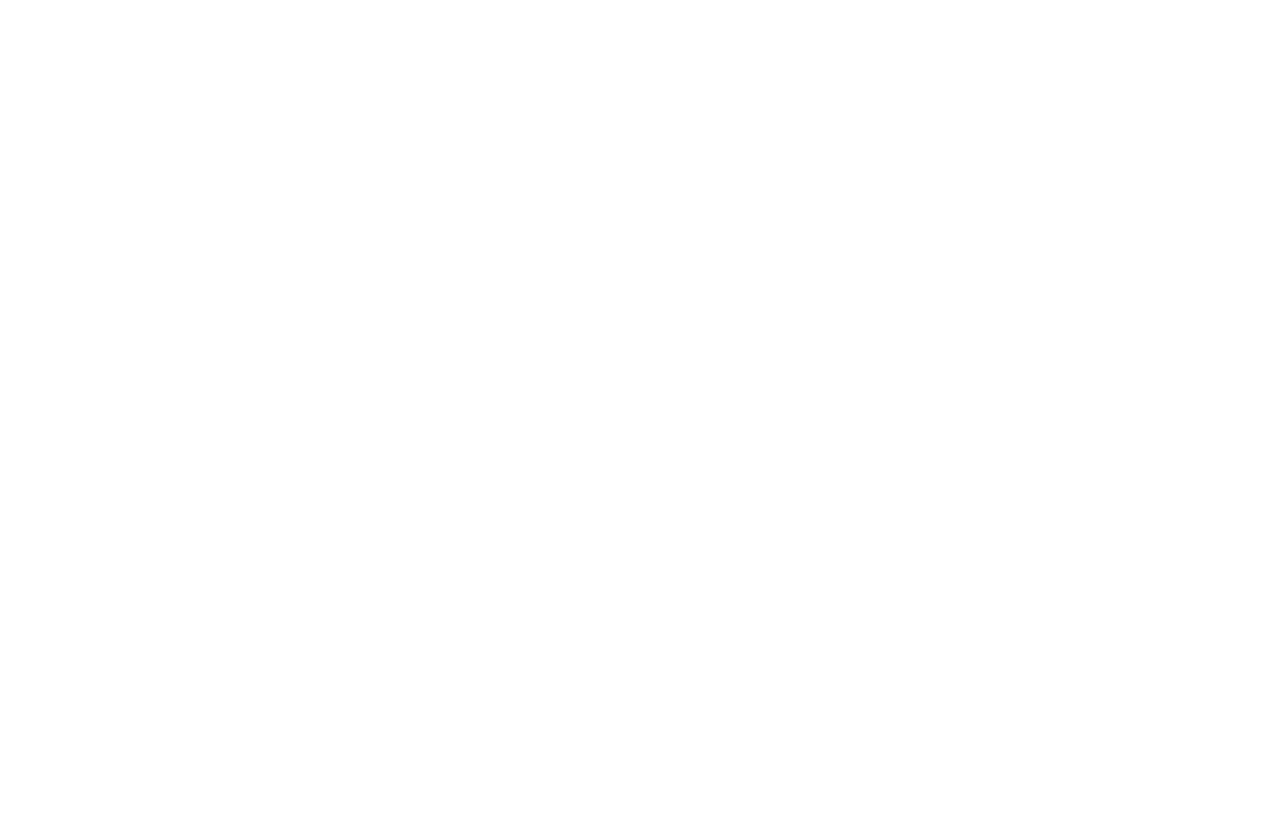
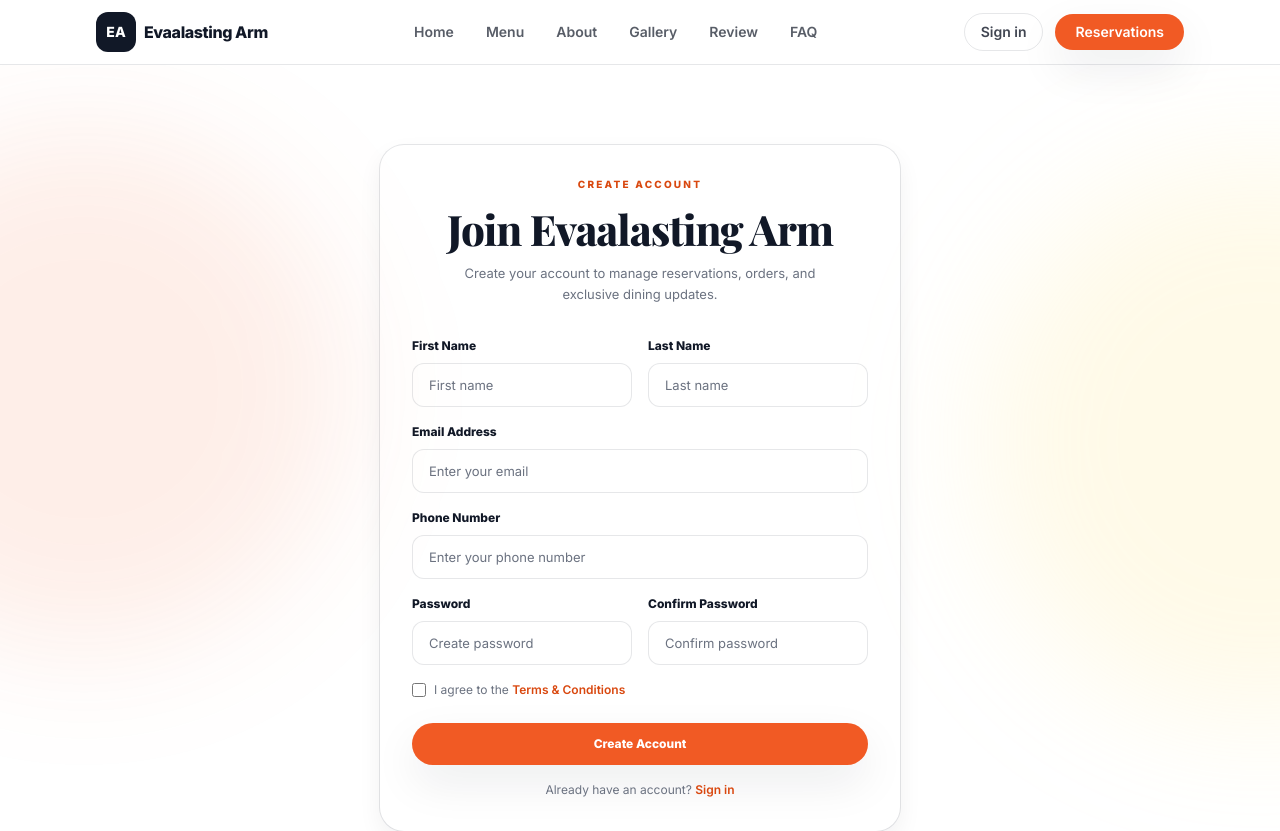
Before and after one commit to Boanerges-Tech/evalasting, a React (Vite) app: page /signup in a window 1280 px wide. Before the commit this address had no page. Shown: the top 831 px of the page. Before the commit the page ends 800 px from the top, so only its background shows below. Built offline with nearby package versions, Linux system fonts and the light colour scheme.

Commit message:
initial commit

```diff
--- /dev/null
+++ b/src/components/auth/AuthShell.jsx
@@ -0,0 +1,33 @@
+import Container from "../layout/Container";
+
+export default function AuthShell({ label, title, subtitle, children }) {
+  return (
+    <section className="relative overflow-hidden py-14 sm:py-20">
+      {/* soft background blobs */}
+      <div className="pointer-events-none absolute -left-44 top-16 h-[520px] w-[520px] rounded-full bg-brand-600/10 blur-3xl" />
+      <div className="pointer-events-none absolute right-[-260px] top-24 h-[560px] w-[560px] rounded-full bg-amber-200/20 blur-3xl" />
+
+      <Container>
+        <div className="mx-auto max-w-[520px]">
+          <div className="rounded-3xl bg-white p-6 shadow-soft2 ring-1 ring-line sm:p-8">
+            <div className="text-center">
+              <div className="text-[10px] font-extrabold tracking-[0.22em] text-brand-700">
+                {label}
+              </div>
+
+              <h1 className="mt-4 font-display text-[32px] leading-[1.1] sm:text-[42px] sm:leading-[1.02] font-extrabold tracking-tight text-ink">
+                {title}
+              </h1>
+
+              <p className="mx-auto mt-3 max-w-[380px] text-[13px] leading-relaxed text-muted">
+                {subtitle}
+              </p>
+            </div>
+
+            <div className="mt-8">{children}</div>
+          </div>
+        </div>
+      </Container>
+    </section>
+  );
+}
--- /dev/null
+++ b/src/components/auth/AuthSignIn.jsx
@@ -0,0 +1,67 @@
+import { Link } from "react-router-dom";
+import AuthShell from "./AuthShell";
+
+function Field({ label, children }) {
+  return (
+    <div>
+      <label className="mb-2 block text-[12px] font-extrabold text-ink">
+        {label}
+      </label>
+      {children}
+    </div>
+  );
+}
+
+function Input(props) {
+  return (
+    <input
+      {...props}
+      className="h-11 w-full rounded-xl border border-line bg-white px-4 text-[13px] text-ink outline-none placeholder:text-muted focus:border-brand-600/40"
+    />
+  );
+}
+
+export default function AuthSignIn() {
+  return (
+    <AuthShell
+      label="WELCOME BACK"
+      title="Sign in to your account"
+      subtitle="Access your account, reservations, orders, and dining history."
+    >
+      <form className="grid gap-4">
+        <Field label="Email Address">
+          <Input type="email" placeholder="Enter your email" />
+        </Field>
+
+        <Field label="Password">
+          <Input type="password" placeholder="Enter your password" />
+        </Field>
+
+        <div className="flex items-center justify-between gap-4 text-[12px]">
+          <label className="flex items-center gap-2 text-muted">
+            <input type="checkbox" className="h-3.5 w-3.5 accent-[#f15a24]" />
+            <span>Remember me</span>
+          </label>
+
+          <a href="#" className="font-semibold text-brand-700 hover:underline">
+            Forgot password?
+          </a>
+        </div>
+
+        <button
+          type="submit"
+          className="mt-2 inline-flex items-center justify-center rounded-full bg-brand-600 px-6 py-3 text-[12px] font-extrabold text-white shadow-soft hover:bg-brand-700 transition"
+        >
+          Sign In
+        </button>
+
+        <div className="text-center text-[12px] text-muted">
+          Don&apos;t have an account?{" "}
+          <Link to="/signup" className="font-semibold text-brand-700 hover:underline">
+            Create one
+          </Link>
+        </div>
+      </form>
+    </AuthShell>
+  );
+}
--- /dev/null
+++ b/src/components/auth/AuthSignUp.jsx
@@ -0,0 +1,86 @@
+import { Link } from "react-router-dom";
+import AuthShell from "./AuthShell";
+
+function Field({ label, children }) {
+  return (
+    <div>
+      <label className="mb-2 block text-[12px] font-extrabold text-ink">
+        {label}
+      </label>
+      {children}
+    </div>
+  );
+}
+
+function Input(props) {
+  return (
+    <input
+      {...props}
+      className="h-11 w-full rounded-xl border border-line bg-white px-4 text-[13px] text-ink outline-none placeholder:text-muted focus:border-brand-600/40"
+    />
+  );
+}
+
+export default function AuthSignUp() {
+  return (
+    <AuthShell
+      label="CREATE ACCOUNT"
+      title="Join Evaalasting Arm"
+      subtitle="Create your account to manage reservations, orders, and exclusive dining updates."
+    >
+      <form className="grid gap-4">
+        <div className="grid gap-4 sm:grid-cols-2">
+          <Field label="First Name">
+            <Input type="text" placeholder="First name" />
+          </Field>
+
+          <Field label="Last Name">
+            <Input type="text" placeholder="Last name" />
+          </Field>
+        </div>
+
+        <Field label="Email Address">
+          <Input type="email" placeholder="Enter your email" />
+        </Field>
+
+        <Field label="Phone Number">
+          <Input type="tel" placeholder="Enter your phone number" />
+        </Field>
+
+        <div className="grid gap-4 sm:grid-cols-2">
+          <Field label="Password">
+            <Input type="password" placeholder="Create password" />
+          </Field>
+
+          <Field label="Confirm Password">
+            <Input type="password" placeholder="Confirm password" />
+          </Field>
+        </div>
+
+        <label className="flex items-start gap-2 text-[12px] text-muted">
+          <input type="checkbox" className="mt-0.5 h-3.5 w-3.5 accent-[#f15a24]" />
+          <span>
+            I agree to the{" "}
+            <a href="#" className="font-semibold text-brand-700 hover:underline">
+              Terms & Conditions
+            </a>
+          </span>
+        </label>
+
+        <button
+          type="submit"
+          className="mt-2 inline-flex items-center justify-center rounded-full bg-brand-600 px-6 py-3 text-[12px] font-extrabold text-white shadow-soft hover:bg-brand-700 transition"
+        >
+          Create Account
+        </button>
+
+        <div className="text-center text-[12px] text-muted">
+          Already have an account?{" "}
+          <Link to="/signin" className="font-semibold text-brand-700 hover:underline">
+            Sign in
+          </Link>
+        </div>
+      </form>
+    </AuthShell>
+  );
+}
--- a/src/main.jsx
+++ b/src/main.jsx
@@ -11,6 +11,8 @@
 import CheckoutReview from "./pages/CheckoutReview.jsx";
 import OrderSuccess from "./pages/OrderSuccess.jsx";
 import Reservations from "./pages/Reservations.jsx";
+import SignIn from "./pages/SignIn.jsx";
+import SignUp from "./pages/SignUp.jsx";
 
 import "./index.css";
 
@@ -27,6 +29,8 @@
         <Route path="/checkout/review" element={<CheckoutReview />} />
         <Route path="/order-success" element={<OrderSuccess />} />
         <Route path="/reservations" element={<Reservations />} />
+        <Route path="/signin" element={<SignIn />} />
+<Route path="/signup" element={<SignUp />} />
       </Routes>
     </BrowserRouter>
   </React.StrictMode>
--- /dev/null
+++ b/src/pages/SignIn.jsx
@@ -0,0 +1,15 @@
+import Navbar from "../components/layout/Navbar";
+import Footer from "../components/layout/Footer";
+import AuthSignIn from "../components/auth/AuthSignIn";
+
+export default function SignIn() {
+  return (
+    <div className="min-h-screen bg-white">
+      <Navbar />
+      <main>
+        <AuthSignIn />
+      </main>
+      <Footer />
+    </div>
+  );
+}
--- /dev/null
+++ b/src/pages/SignUp.jsx
@@ -0,0 +1,15 @@
+import Navbar from "../components/layout/Navbar";
+import Footer from "../components/layout/Footer";
+import AuthSignUp from "../components/auth/AuthSignUp";
+
+export default function SignUp() {
+  return (
+    <div className="min-h-screen bg-white">
+      <Navbar />
+      <main>
+        <AuthSignUp />
+      </main>
+      <Footer />
+    </div>
+  );
+}
```
